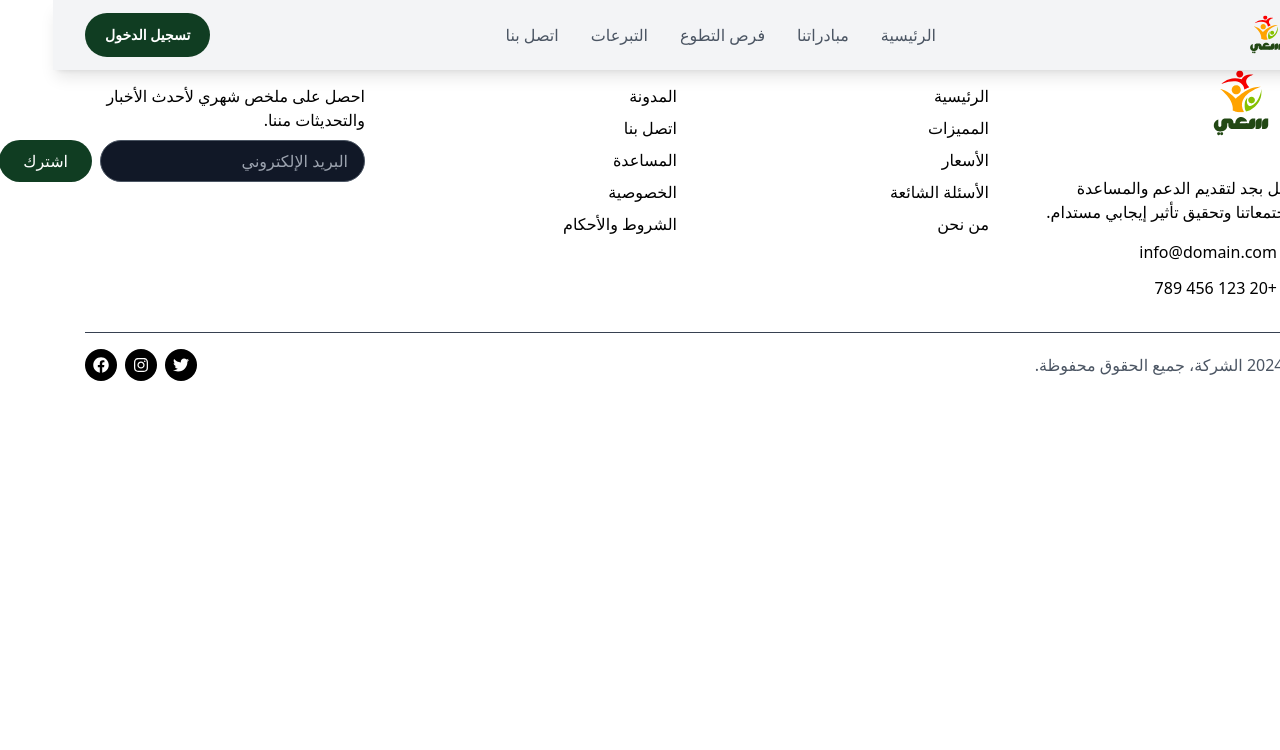
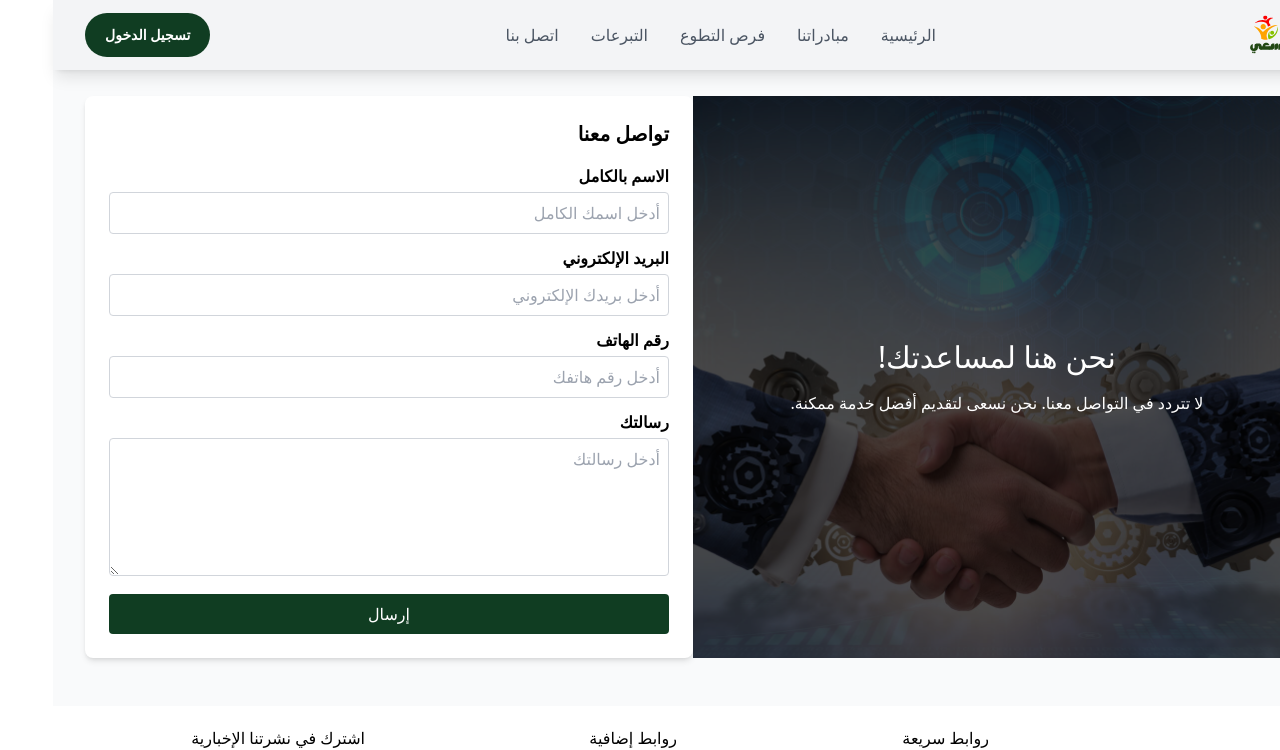
Before and after one commit to Safeya-Yasien/saye_react, a React (Vite) app: page /contact in a window 1280 px wide. Shown: the top 750 px of the page. Built offline with nearby package versions, Linux system fonts and the light colour scheme.

Commit message:
add contact page

```diff
--- a/src/pages/Contact.tsx
+++ b/src/pages/Contact.tsx
@@ -1,9 +1,96 @@
-import React from 'react'
-
 const Contact = () => {
   return (
-    <div>Contact</div>
-  )
-}
+    <section className="contact_us py-12 pt-24 bg-gray-50">
+      <div className="container mx-auto">
+        <div className="flex flex-col md:flex-row flex-wrap">
+          <div className="hidden md:block lg:w-1/2 md:w-1/2 left-section p-6 bg-[url('assets/contact.jpg')] bg-cover bg-center bg-no-repeat relative">
+            <div className="absolute w-full h-full bg-black/70 top-0 left-0 "></div>
+            <div className="text-white relative text-center top-1/2 left-1/2 -translate-x-1/2 -translate-y-1/2">
+              <h1 className="text-3xl mb-4">نحن هنا لمساعدتك!</h1>
+              <p>لا تتردد في التواصل معنا. نحن نسعى لتقديم أفضل خدمة ممكنة.</p>
+            </div>
+          </div>
 
-export default Contact
+          <div className="lg:w-1/2 md:w-1/2">
+            <form className="bg-white p-6 rounded-lg shadow-md">
+              <h3 className="text-xl mb-4 font-bold">تواصل معنا</h3>
+
+              <div className="mb-3">
+                <label
+                  className="form-label block font-bold mb-1"
+                  htmlFor="fname"
+                >
+                  الاسم بالكامل
+                </label>
+                <input
+                  type="text"
+                  required
+                  className="outline-none w-full p-2 border border-gray-300 rounded"
+                  id="fname"
+                  placeholder="أدخل اسمك الكامل"
+                />
+              </div>
+
+              <div className="mb-3">
+                <label
+                  className="form-label block font-bold mb-1"
+                  htmlFor="email"
+                >
+                  البريد الإلكتروني
+                </label>
+                <input
+                  type="email"
+                  required
+                  className="outline-none w-full p-2 border border-gray-300 rounded"
+                  id="email"
+                  placeholder="أدخل بريدك الإلكتروني"
+                />
+              </div>
+
+              <div className="mb-3">
+                <label
+                  className="form-label block font-bold mb-1"
+                  htmlFor="phone"
+                >
+                  رقم الهاتف
+                </label>
+                <input
+                  type="text"
+                  required
+                  className="outline-none w-full p-2 border border-gray-300 rounded"
+                  id="phone"
+                  placeholder="أدخل رقم هاتفك"
+                />
+              </div>
+
+              <div className="mb-3">
+                <label
+                  className="form-label block font-bold mb-1"
+                  htmlFor="message"
+                >
+                  رسالتك
+                </label>
+                <textarea
+                  required
+                  className="outline-none w-full p-2 border border-gray-300 rounded"
+                  id="message"
+                  rows={5}
+                  placeholder="أدخل رسالتك"
+                ></textarea>
+              </div>
+
+              <button
+                type="submit"
+                className="btn w-full bg-myGreen-dark hover:bg-myGreen-hover text-white py-2 rounded"
+              >
+                إرسال
+              </button>
+            </form>
+          </div>
+        </div>
+      </div>
+    </section>
+  );
+};
+
+export default Contact;
--- a/src/pages/Donate.tsx
+++ b/src/pages/Donate.tsx
@@ -15,7 +15,7 @@ const Donate = () => {
         </div>
       </div>
 
-<DonateForm/>
+      <DonateForm />
     </div>
   );
 };
```
Also changed, not shown: src/assets/contact.jpg (added).
